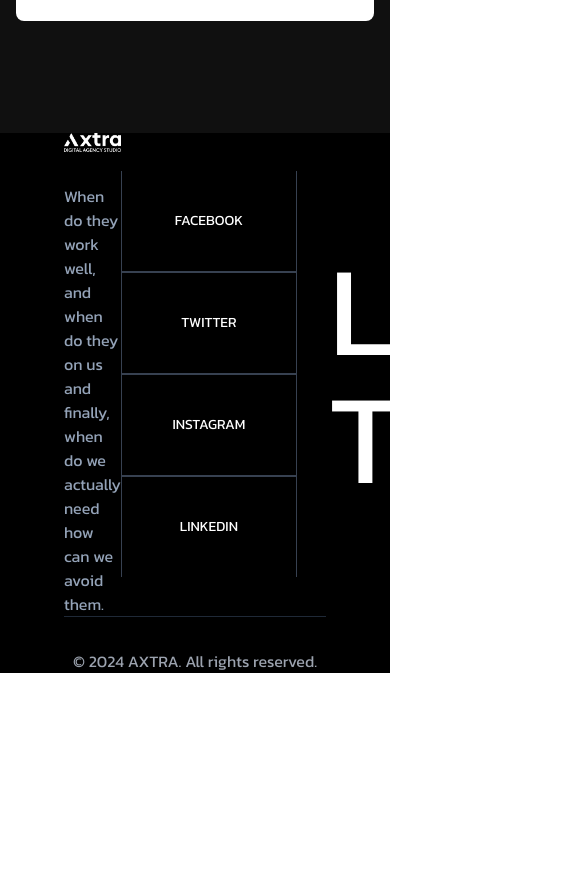
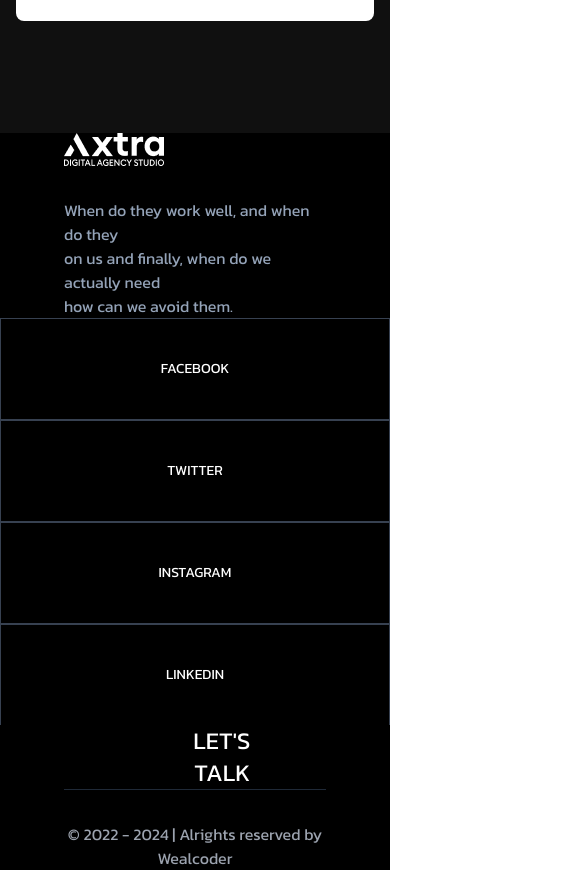
Before and after one commit to saifmaamun/bdCalling-task, a React (Vite) app: page / in a window 390 px wide. Shown: the part 8120-8990 px from the top of the page, 585 px wide, since content can reach past the window. Before the commit the page ends 8793 px from the top, so only its background shows below. Built offline with nearby package versions, Linux system fonts and the light colour scheme.

Commit message:
footer responsive

```diff
--- a/src/sections/footer/Footer.tsx
+++ b/src/sections/footer/Footer.tsx
@@ -7,7 +7,10 @@ export default function Footer() {
         <FooterTop />
 
         <div className=" pt-8 border-t border-gray-800 text-center text-gray-400">
-          <p>&copy; {new Date().getFullYear()} AXTRA. All rights reserved.</p>
+          <p>
+            &copy; 2022 - {new Date().getFullYear()} | Alrights reserved by
+            Wealcoder
+          </p>
         </div>
       </div>
     </footer>
--- a/src/sections/footer/FooterTop.tsx
+++ b/src/sections/footer/FooterTop.tsx
@@ -6,7 +6,7 @@ const FooterTop = () => {
 
   //
   return (
-    <div className="flex justify-between items-center">
+    <div className="flex flex-col md:flex-row justify-between items-center">
       <div className="basis-3/12 flex flex-col justify-start gap-y-8">
         <Link to="/" className="">
           <img src={logo} alt="" />
@@ -17,29 +17,23 @@ const FooterTop = () => {
         </p>
       </div>
       <div className="1/12">
-        <div>
-          <button className="uppercase border border-gray-700 border-t-0 bg-black text-white hover:bg-white hover:text-black  text-sm  w-44 py-10  ">
-            facebook
-          </button>
+        <div className="text-center uppercase border border-gray-700 lg:border-t-0 bg-black text-white hover:bg-white hover:text-black  text-sm  w-screen lg:w-44 py-10  ">
+          facebook
         </div>
-        <div>
-          <button className="uppercase border border-gray-700  bg-black text-white hover:bg-white hover:text-black  text-sm w-44 py-10  ">
-            twitter
-          </button>
+        <div className="text-center uppercase border border-gray-700  bg-black text-white hover:bg-white hover:text-black  text-sm w-screen lg:w-44 py-10  ">
+          twitter
         </div>
-        <div>
-          <button className="uppercase border border-gray-700 bg-black text-white hover:bg-white hover:text-black  text-sm w-44 py-10  ">
-            instagram
-          </button>
+        <div className="text-center uppercase border border-gray-700 bg-black text-white hover:bg-white hover:text-black  text-sm w-screen lg:w-44 py-10  ">
+          instagram
         </div>
-        <div>
-          <button className="uppercase border border-gray-700 border-b-0 bg-black text-white hover:bg-white hover:text-black  text-sm w-44 py-10 ">
-            linkedin
-          </button>
+        <div className="text-center uppercase border border-gray-700 border-b-0 bg-black text-white hover:bg-white hover:text-black  text-sm w-screen lg:w-44 py-10 ">
+          linkedin
         </div>
       </div>
       <div className="w-8/12">
-        <h1 className="text-9xl  text-right px-8">LET'S TALK</h1>
+        <h1 className="xl:text-9xl lg:text-6xl md:text-3xl text-2xl  text-right px-8">
+          LET'S TALK
+        </h1>
       </div>
     </div>
   );
```
